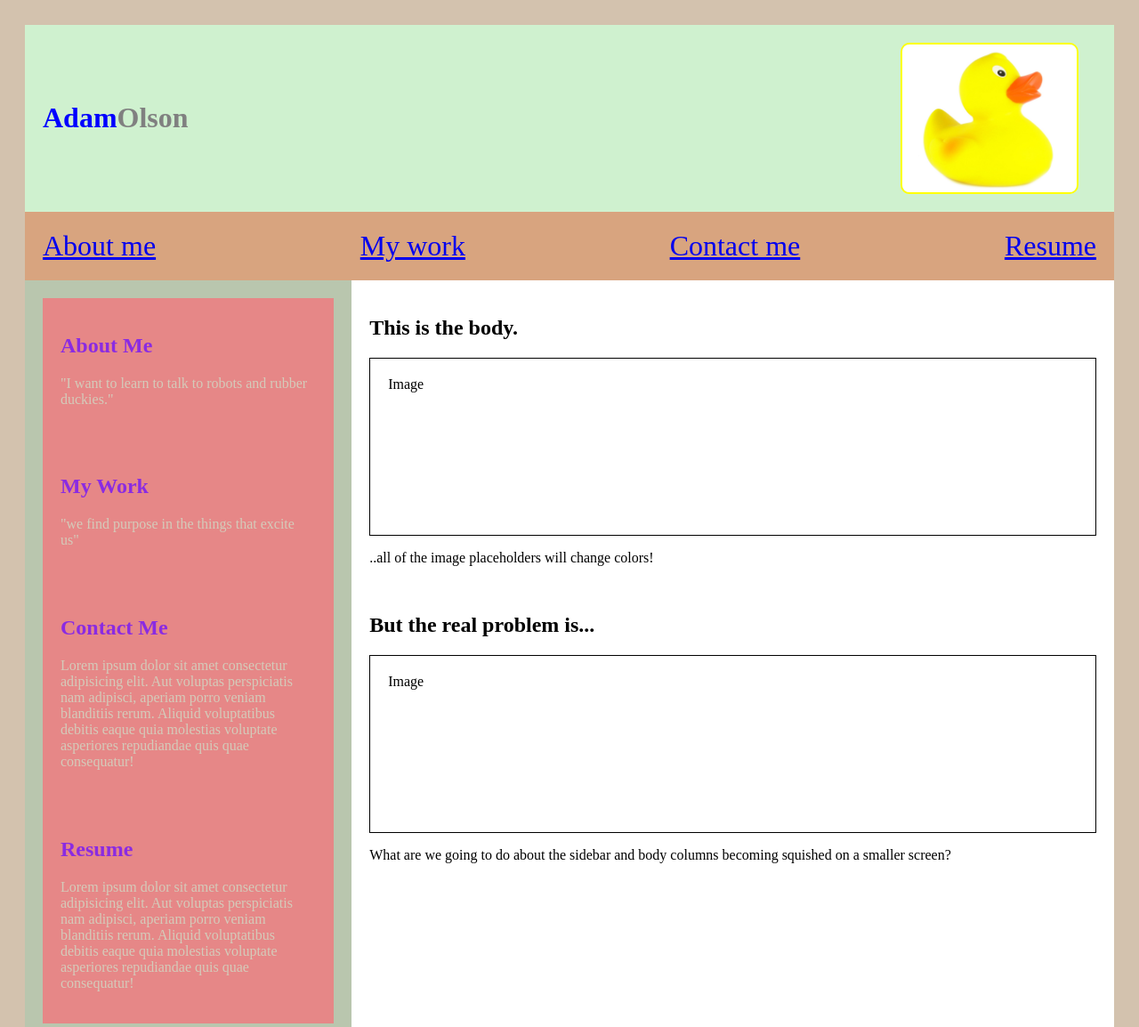
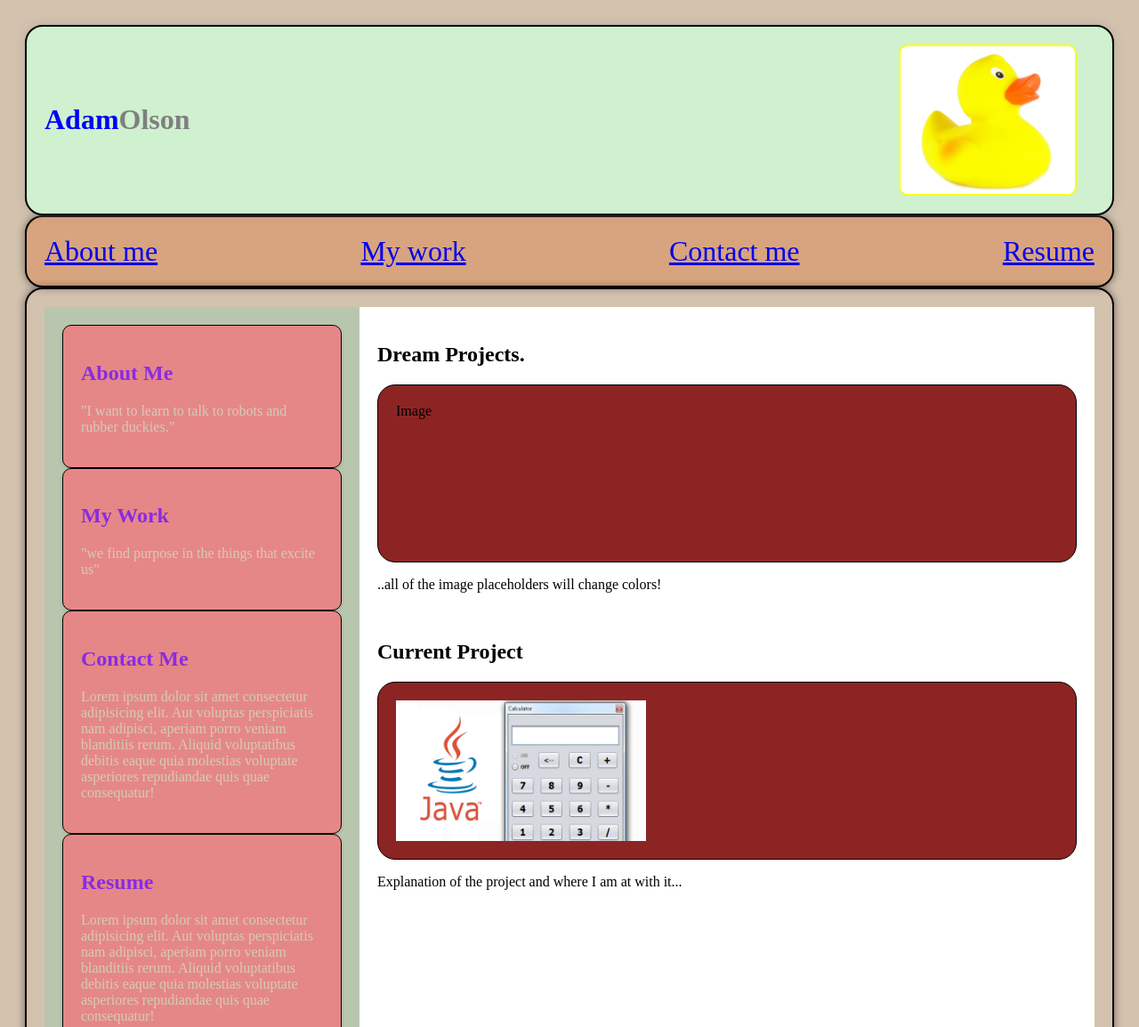
Before and after one commit to adamolson11/Babylon-Begins, a plain HTML site: page index.html in a window 1280 px wide. Shown: the top 1154 px of the page at 89% size. Drawn offline with Linux system fonts and the light colour scheme.

Commit message:
slowly but surely it is getting done...whew

```diff
--- a/css/style.css
+++ b/css/style.css
@@ -2,21 +2,25 @@
   box-sizing: border-box;
 }
 
-  body{
+body {
+
   background-color: rgb(211, 194, 174);
   padding: 20px;
 }
 
 header {
+
+  border-radius: 20px;/* this allows you to round out borders  */
+  border: 2px solid #000;
+  box-shadow: 0 0 10px rgba(158, 145, 145, 0.5);
   display: flex;
   justify-content: space-between;
   background-color: rgb(207, 241, 207);
-    padding:20px;
+  padding: 20px;
   color: blue;
 }
 
 .header-image {
-
   border-radius: 10px;
   margin-right: 20px;
   border: 2px solid yellow;
@@ -28,6 +32,9 @@ header {
 }
 
 nav {
+  border-radius: 20px;
+  border: 2px solid #000;
+  box-shadow: 0 0 10px rgba(0, 0, 0, 0.5);
   display: flex;
   background-color: #d8a47f;
   text-align: right;
@@ -39,9 +46,13 @@ header {
   justify-content: space-between;
 }
 
-
 main {
+  border-radius: 20px;
+  border: 2px solid #000;
+  box-shadow: 0 0 10px rgba(0, 0, 0, 0.5);
   display: flex;
+  flex-wrap: wrap;
+  padding: 20px;
 }
 
 aside {
@@ -50,6 +61,7 @@ header {
   padding: 20px;
   flex-wrap: wrap;
 }
+
 section {
   flex: 70%;
   background-color: #fff;
@@ -82,22 +94,37 @@ header {
   padding: 20px;
 }
 
+.card {
+  background-color: #0f0e0e;
+  border-radius: 10px;
+  box-shadow: 0 2px 4px rgba(0, 0, 0, 0.1);
+  padding: 20px;
+  border: 1px solid black;
+}
 
+.title1,
+.title2,
+.title3,
+.title4 {
+  color: blueviolet;
+}
 
-.first,.second,.third,.fourth {
+.paragraph1,
+.paragraph2,
+.paragraph3,
+.paragraph4 {
+  color: rgb(212, 203, 186);
+}
+
+.first,
+.second,
+.third,
+.fourth {
   background-color: #e68787;
 }
 
-.title1, .title2, .title3, .title4 {
-    color: blueviolet;
-
-}
-
-.paragraph1,.paragraph2,.paragraph3,.paragraph4 {
-    color: rgb(212, 203, 186);
-}
-
 footer {
+  border-radius: 20px;
   display: flex;
   justify-content: center;
   background-color: azure;
@@ -115,14 +142,22 @@ footer {
 
 /* Image Placeholders */
 .sample-img {
-    background-color: #fff;
+  border-radius: 20px;
+  background-color: #8d2424;
   width: 100%;
   padding: 20px;
   height: 200px;
   border: 1px solid black;
+  display: flex;
+  justify-content: left;
+  align-items: left;
 }
 
-/* When using `max-width` as the breakpoint, you must go from widest to narrowest to avoid conflict */
+.sample-img img {
+  max-width: 100%;
+  max-height: 100%;
+}
+/* Responsive Design */
 
 /* Tablets - header changes color */
 @media screen and (max-width: 992px) {
--- a/index.html
+++ b/index.html
@@ -27,19 +27,19 @@
 
     <main>
         <aside>
-            <section class="first">
+            <section class="card first">
                 <h2 class="title1">About Me</h2>
                 <p class="paragraph1">"I want to learn to talk to robots and rubber duckies."</p>
             </section>
-            <section class="second">
+            <section class="card second">
                 <h2 class="title2">My Work</h2>
                 <p class="paragraph2">"we find purpose in the things that excite us"</p>
             </section>
-            <section class="third">
+            <section class="card third">
                 <h2 class="title3">Contact Me</h2>
                 <p class="paragraph3">Lorem ipsum dolor sit amet consectetur adipisicing elit. Aut voluptas perspiciatis nam adipisci, aperiam porro veniam blanditiis rerum. Aliquid voluptatibus debitis eaque quia molestias voluptate asperiores repudiandae quis quae consequatur!</p>
             </section>
-            <section class="fourth">
+            <section class="card fourth">
                 <h2 class="title4">Resume</h2>
                 <p class="paragraph4">Lorem ipsum dolor sit amet consectetur adipisicing elit. Aut voluptas perspiciatis nam adipisci, aperiam porro veniam blanditiis rerum. Aliquid voluptatibus debitis eaque quia molestias voluptate asperiores repudiandae quis quae consequatur!</p>
             </section>
@@ -47,15 +47,16 @@
             </section>
         </aside>
         <section>
-            <h2>This is the body.</h2>
+            <h2>Dream Projects.</h2>
             <div class="sample-img">Image</div>
             <p>..all of the image placeholders will change colors!</p>
             <br />
-            <h2>But the real problem is...</h2>
-            <div class="sample-img">Image</div>
+            <h2>Current Project</h2>
+            <div class="sample-img">
+              <img src="images\maxresdefault.jpg" alt="Project Image">
+            </div>
             <p>
-              What are we going to do about the sidebar and body columns becoming
-              squished on a smaller screen?
+              Explanation of the project and where I am at with it...
             </p>
           </section>
     </main>
--- /dev/null
+++ b/reset.css
@@ -0,0 +1,153 @@
+/* Reset.css */
+/* Normalize default styles */
+
+/* Box sizing */
+* {
+    box-sizing: border-box;
+    margin: 0;
+    padding: 0;
+  }
+
+  /* Body styles */
+  body {
+    background-color: rgb(211, 194, 174);
+    padding: 20px;
+  }
+
+  /* Header styles */
+  header {
+    border-radius: 20px;
+    border: 2px solid #000;
+    box-shadow: 0 0 10px rgba(158, 145, 145, 0.5);
+    display: flex;
+    justify-content: space-between;
+    background-color: rgb(207, 241, 207);
+    padding: 20px;
+    color: blue;
+  }
+
+  /* Header image styles */
+  .header-image {
+    border-radius: 10px;
+    margin-right: 20px;
+    border: 2px solid yellow;
+    max-width: 100%;
+    height: auto;
+    display: block;
+    margin-left: auto;
+    width: 200px;
+  }
+
+  /* Navigation styles */
+  nav {
+    border-radius: 20px;
+    border: 2px solid #000;
+    box-shadow: 0 0 10px rgba(0, 0, 0, 0.5);
+    display: flex;
+    background-color: #d8a47f;
+    text-align: right;
+  }
+
+  nav.links {
+    font-size: xx-large;
+    display: flex;
+    justify-content: space-between;
+  }
+
+  /* Main styles */
+  main {
+    border-radius: 20px;
+    display: flex;
+  }
+
+  /* Aside styles */
+  aside {
+    flex: 30%;
+    background-color: #b9c6ae;
+    padding: 20px;
+    flex-wrap: wrap;
+  }
+
+  /* Section styles */
+  section {
+    flex: 70%;
+    background-color: #fff;
+    padding: 20px;
+  }
+
+  /* .lon styles */
+  .lon {
+    color: gray;
+  }
+
+  /* Header container styles */
+  .header {
+    position: relative;
+    align-items: center;
+  }
+
+  .header h1 {
+    margin-right: 20px;
+  }
+
+  .header ul {
+    list-style-type: none;
+    display: flex;
+  }
+
+  .header li {
+    margin-right: 10px;
+  }
+
+  /* Links styles */
+  .links {
+    padding: 20px;
+  }
+
+  /* Card styles */
+  .card {
+    background-color: #0f0e0e;
+    border-radius: 10px;
+    box-shadow: 0 2px 4px rgba(0, 0, 0, 0.1);
+    padding: 20px;
+    border: 1px solid black;
+  }
+
+  /* Title styles */
+  .title1,
+  .title2,
+  .title3,
+  .title4 {
+    color: blueviolet;
+  }
+
+  /* Paragraph styles */
+  .paragraph1,
+  .paragraph2,
+  .paragraph3,
+  .paragraph4 {
+    color: rgb(212, 203, 186);
+  }
+
+  /* Section background styles */
+  .first,
+  .second,
+  .third,
+  .fourth {
+    background-color: #e68787;
+  }
+
+  /* Footer styles */
+  footer {
+    border-radius: 20px;
+    display: flex;
+    justify-content: center;
+    background-color: azure;
+    align-items: center;
+    text-align: center;
+    padding: 20px;
+  }
+
+  footer {
+    padding: 20px;
+  }
```
Also changed, not shown: images/maxresdefault.jpg (added). Lines whose indentation alone changed are shown as unchanged.
